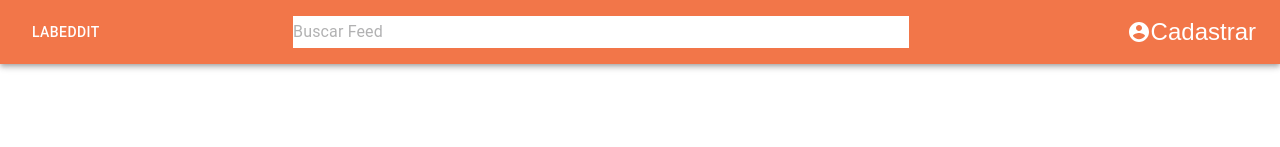
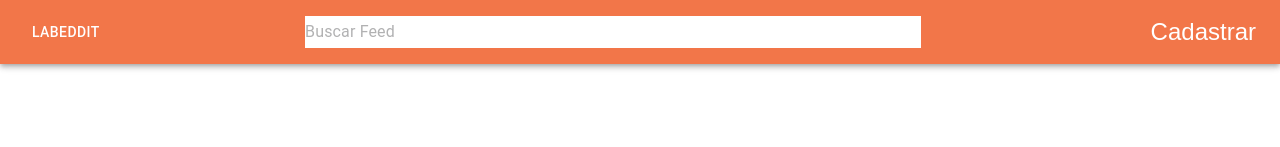
Before and after one commit to future4code/Gabriel-Mina, a React (Create React App) app in the folder semana11/Labeditt/labeddit/: page / in a window 1280 px wide. Shown: the top 147 px of the page. Built offline with nearby package versions, Linux system fonts and the light colour scheme.

Commit message:
refatorando header

```diff
--- a/semana11/Labeditt/labeddit/src/Components/Header/Header.js
+++ b/semana11/Labeditt/labeddit/src/Components/Header/Header.js
@@ -1,4 +1,4 @@
-import React from 'react';
+import React, { useState } from 'react';
 import AppBar from '@material-ui/core/AppBar';
 import { StyledTooBar, StyedSearch} from './Styled'
 import InputBase from '@material-ui/core/InputBase';
@@ -8,9 +8,12 @@ import Button from '@material-ui/core/Button';
 import {goToSingUp,goToHomePage} from '../../Router/Coordinator'
 import {useHistory} from 'react-router-dom'
 
-export default function PrimarySearchAppBar() {
+const Header = () =>{
 
     const history = useHistory();
+
+    const token = localStorage.getItem("token")
+    const [logado,setLogado] =useState(token ? "Logout" :"Cadastrar")
 
     return (
         <AppBar position="static">
@@ -28,9 +31,10 @@ export default function PrimarySearchAppBar() {
                         color="inherit"
                         onClick={()=> goToSingUp(history)}
                     >
-                        <AccountCircle />Cadastrar
+                      {logado}
                     </IconButton>
             </StyledTooBar>
         </AppBar>
     );
 }
+export default Header;
--- a/semana11/Labeditt/labeddit/src/Service/useRequestPost.js
+++ b/semana11/Labeditt/labeddit/src/Service/useRequestPost.js
@@ -9,7 +9,7 @@ export const login = async(body,history) =>{
         alert("Logado com sucesso")
         goToFeed(history)
     }catch(erro){
-        alert("Erro ao registar o login", erro.response.data.message)
+        alert(erro.response.data.message)
     }
 }
 
```
